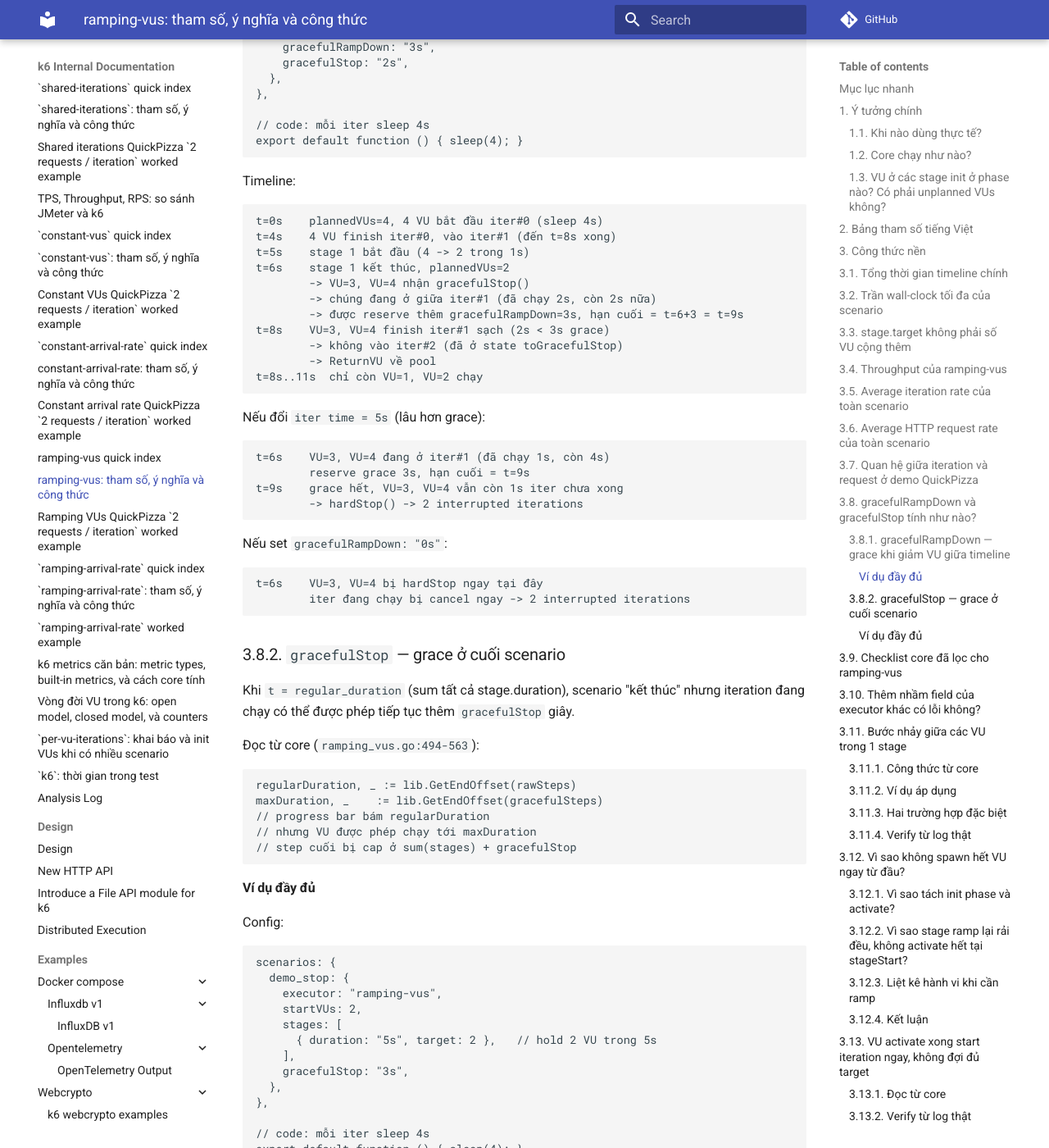
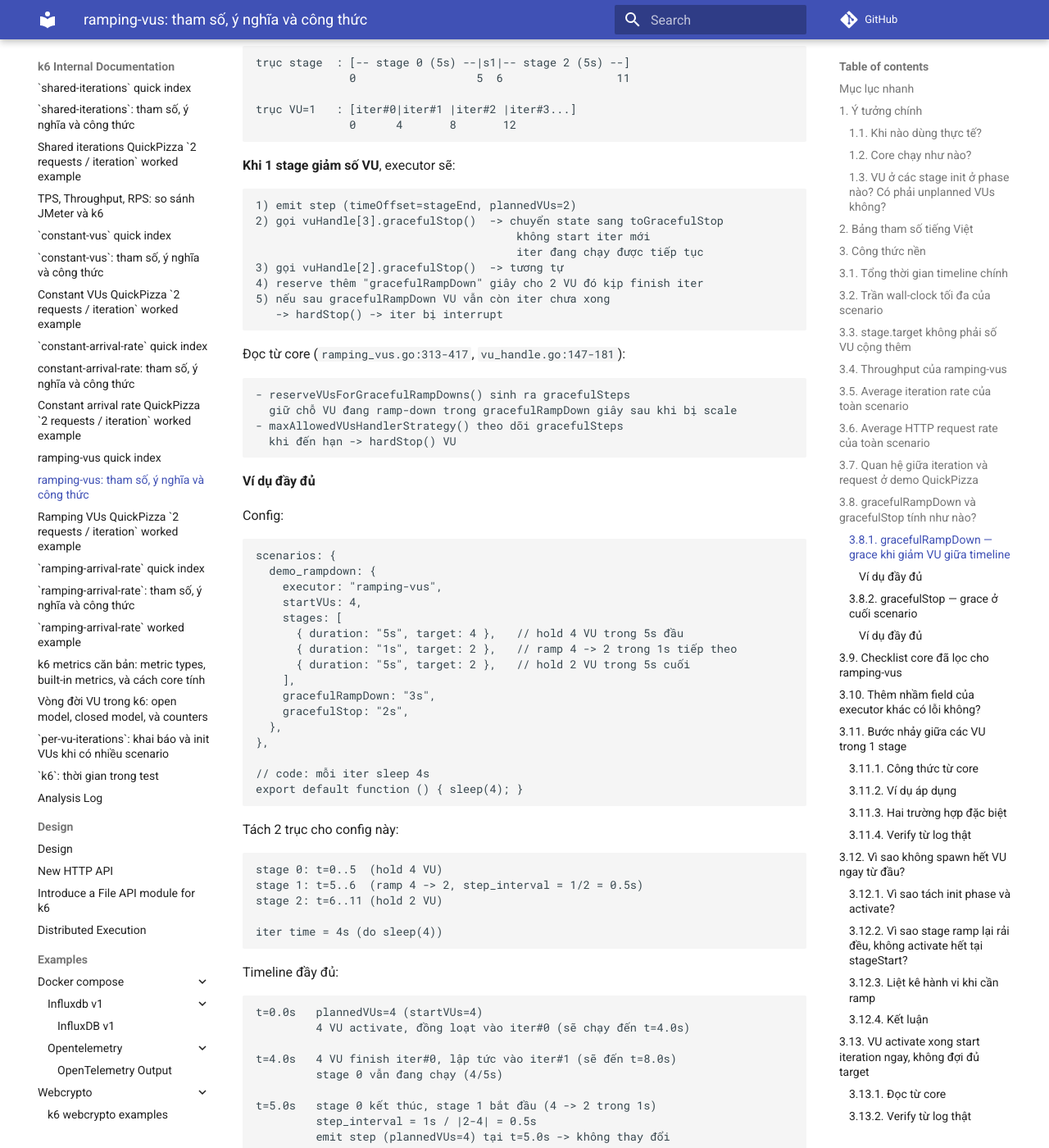
Before and after one commit to meomew-auto/markdown, an MkDocs documentation site: the page built from docs/20260517_ramping-vus-tham-so-cong-thuc.md, in a window 1280 px wide and 1400 px high, scrolled down 14874 px. Shown: the whole window at 82% size. Built offline with MkDocs 1.6.1 and Material for MkDocs 9.7.7, drawn with Linux system fonts in a browser that asks for light colours; comment, search, counter and statistics services are not loaded; some of the changed text lies outside the part shown.

Commit message:
Update docs

````diff
--- a/docs/20260517_ramping-vus-tham-so-cong-thuc.md
+++ b/docs/20260517_ramping-vus-tham-so-cong-thuc.md
@@ -713,7 +713,51 @@ hoặc tắt hẳn (set `0s` = no grace, hard-stop ngay).
 
 ### 3.8.1. `gracefulRampDown` — grace khi giảm VU giữa timeline
 
-Khi 1 stage giảm số VU (ví dụ stage `4 -> 2`), executor sẽ:
+**Trước khi đọc tiếp: hai timeline độc lập**
+
+Khi đọc các timeline ví dụ bên dưới, phải tách rõ 2 trục thời gian khác nhau:
+
+```text
+Trục 1 — STAGE timeline (do CONFIG quyết định):
+  stage.duration cộng dồn -> mỗi stage chiếm 1 đoạn
+  stage 0: 5s -> kéo dài t=0..5
+  stage 1: 1s -> kéo dài t=5..6
+  stage 2: 5s -> kéo dài t=6..11
+
+Trục 2 — VU iteration timeline (do CODE quyết định):
+  iter_duration = thời gian default function chạy xong (sleep, http, ...)
+  với sleep(4): iter#0 = t=0..4, iter#1 = t=4..8, iter#2 = t=8..12
+
+iter#N của VU = iteration thứ N của VU đó (counter __ITER riêng từng VU)
+iter#0 = iteration đầu tiên ngay khi VU activate
+```
+
+Hai trục **không đồng bộ** với nhau:
+
+```text
+- VU finish iter#0 ở t=4s -> KHÔNG phải stage chuyển
+  (stage 0 vẫn đang chạy, mới hết 4/5s)
+  VU chỉ đơn giản vào iter#1 ngay lập tức
+
+- Stage 0 hết ở t=5s -> KHÔNG cắt iter đang chạy
+  (lúc này VU đang ở giữa iter#1, mới chạy 1s, còn 3s)
+  VU tiếp tục iter#1 bình thường
+
+- Stage chỉ điều khiển plannedVUs tại từng mốc
+  không can thiệp vào dòng iter của từng VU đã active
+```
+
+Hình dung 2 trục song song:
+
+```text
+trục stage  : [-- stage 0 (5s) --|s1|-- stage 2 (5s) --]
+              0                  5  6                 11
+
+trục VU=1   : [iter#0|iter#1 |iter#2 |iter#3...]
+              0      4       8       12
+```
+
+**Khi 1 stage giảm số VU**, executor sẽ:
 
 ```text
 1) emit step (timeOffset=stageEnd, plannedVUs=2)
@@ -745,9 +789,9 @@ scenarios: {
     executor: "ramping-vus",
     startVUs: 4,
     stages: [
-      { duration: "5s", target: 4 },   // hold 4 VU
-      { duration: "1s", target: 2 },   // ramp xuống 2 VU
-      { duration: "5s", target: 2 },   // hold 2 VU
+      { duration: "5s", target: 4 },   // hold 4 VU trong 5s đầu
+      { duration: "1s", target: 2 },   // ramp 4 -> 2 trong 1s tiếp theo
+      { duration: "5s", target: 2 },   // hold 2 VU trong 5s cuối
     ],
     gracefulRampDown: "3s",
     gracefulStop: "2s",
@@ -758,36 +802,69 @@ scenarios: {
 export default function () { sleep(4); }
 ```
 
-Timeline:
-
-```text
-t=0s    plannedVUs=4, 4 VU bắt đầu iter#0 (sleep 4s)
-t=4s    4 VU finish iter#0, vào iter#1 (đến t=8s xong)
-t=5s    stage 1 bắt đầu (4 -> 2 trong 1s)
-t=6s    stage 1 kết thúc, plannedVUs=2
-        -> VU=3, VU=4 nhận gracefulStop()
-        -> chúng đang ở giữa iter#1 (đã chạy 2s, còn 2s nữa)
-        -> được reserve thêm gracefulRampDown=3s, hạn cuối = t=6+3 = t=9s
-t=8s    VU=3, VU=4 finish iter#1 sạch (2s < 3s grace)
-        -> không vào iter#2 (đã ở state toGracefulStop)
-        -> ReturnVU về pool
-t=8s..11s  chỉ còn VU=1, VU=2 chạy
+Tách 2 trục cho config này:
+
+```text
+stage 0: t=0..5  (hold 4 VU)
+stage 1: t=5..6  (ramp 4 -> 2, step_interval = 1/2 = 0.5s)
+stage 2: t=6..11 (hold 2 VU)
+
+iter time = 4s (do sleep(4))
+```
+
+Timeline đầy đủ:
+
+```text
+t=0.0s   plannedVUs=4 (startVUs=4)
+         4 VU activate, đồng loạt vào iter#0 (sẽ chạy đến t=4.0s)
+
+t=4.0s   4 VU finish iter#0, lập tức vào iter#1 (sẽ đến t=8.0s)
+         stage 0 vẫn đang chạy (4/5s)
+
+t=5.0s   stage 0 kết thúc, stage 1 bắt đầu (4 -> 2 trong 1s)
+         step_interval = 1s / |2-4| = 0.5s
+         emit step (plannedVUs=4) tại t=5.0s -> không thay đổi
+
+t=5.5s   emit step (plannedVUs=3)
+         VU=4 nhận gracefulStop()
+         VU=4 đang ở giữa iter#1 (đã chạy 1.5s, còn 2.5s)
+         được phép tiếp tục, không vào iter mới
+
+t=6.0s   emit step (plannedVUs=2)
+         VU=3 nhận gracefulStop()
+         VU=3 đang ở giữa iter#1 (đã chạy 2s, còn 2s)
+         stage 1 kết thúc, stage 2 bắt đầu
+
+t=8.0s   VU=4 finish iter#1 (2.5s đã trôi qua < grace 3s, finish clean)
+         -> ReturnVU về pool
+         VU=3 finish iter#1 (2s đã trôi qua < grace 3s, finish clean)
+         -> ReturnVU về pool
+         VU=1, VU=2 finish iter#1, vào iter#2 (đến t=12.0s)
+
+t=11.0s  stage 2 kết thúc, regular_duration hết
+         VU=1, VU=2 đang ở giữa iter#2 (đã chạy 3s, còn 1s)
+         gracefulStop = 2s -> được phép tiếp tục đến t=13.0s
+
+t=12.0s  VU=1, VU=2 finish iter#2 (1s < grace 2s, finish clean)
+         scenario thật sự kết thúc
 ```
 
 Nếu đổi `iter time = 5s` (lâu hơn grace):
 
 ```text
-t=6s    VU=3, VU=4 đang ở iter#1 (đã chạy 1s, còn 4s)
-        reserve grace 3s, hạn cuối = t=9s
-t=9s    grace hết, VU=3, VU=4 vẫn còn 1s iter chưa xong
-        -> hardStop() -> 2 interrupted iterations
+t=5.5s   VU=4 đang ở iter#1 (đã chạy 1.5s, còn 3.5s)
+         reserve grace 3s, hạn cuối = t=8.5s
+t=6.0s   VU=3 đang ở iter#1 (đã chạy 2s, còn 3s)
+         reserve grace 3s, hạn cuối = t=9.0s
+t=8.5s   grace VU=4 hết, vẫn còn 0.5s iter -> hardStop, +1 interrupted
+t=9.0s   grace VU=3 hết, vẫn còn 0s iter -> đúng lúc hết, có thể clean
 ```
 
 Nếu set `gracefulRampDown: "0s"`:
 
 ```text
-t=6s    VU=3, VU=4 bị hardStop ngay tại đây
-        iter đang chạy bị cancel ngay -> 2 interrupted iterations
+t=5.5s   VU=4 bị hardStop NGAY -> iter#1 đang chạy bị cancel -> +1 interrupted
+t=6.0s   VU=3 bị hardStop NGAY -> iter#1 đang chạy bị cancel -> +1 interrupted
 ```
 
 ### 3.8.2. `gracefulStop` — grace ở cuối scenario
````
